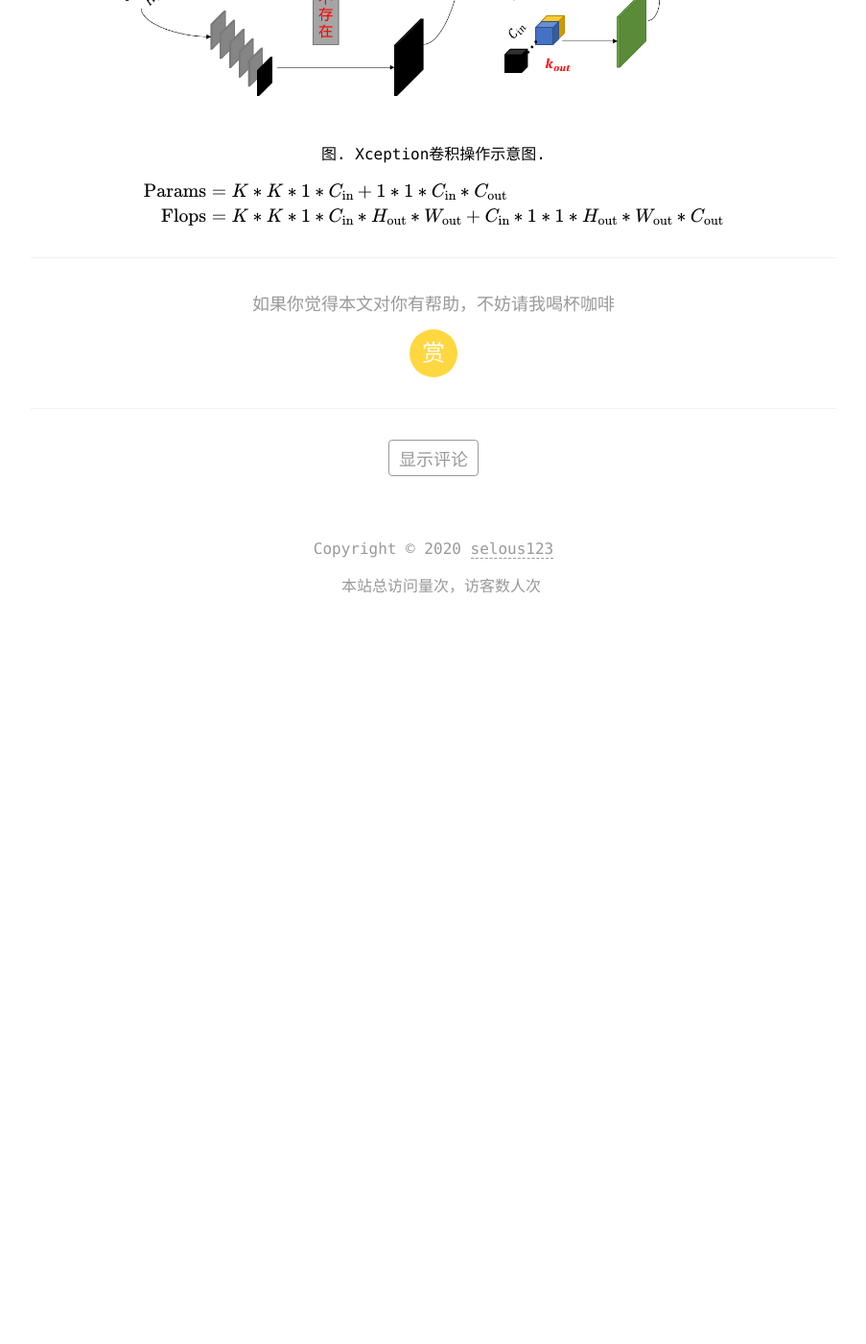
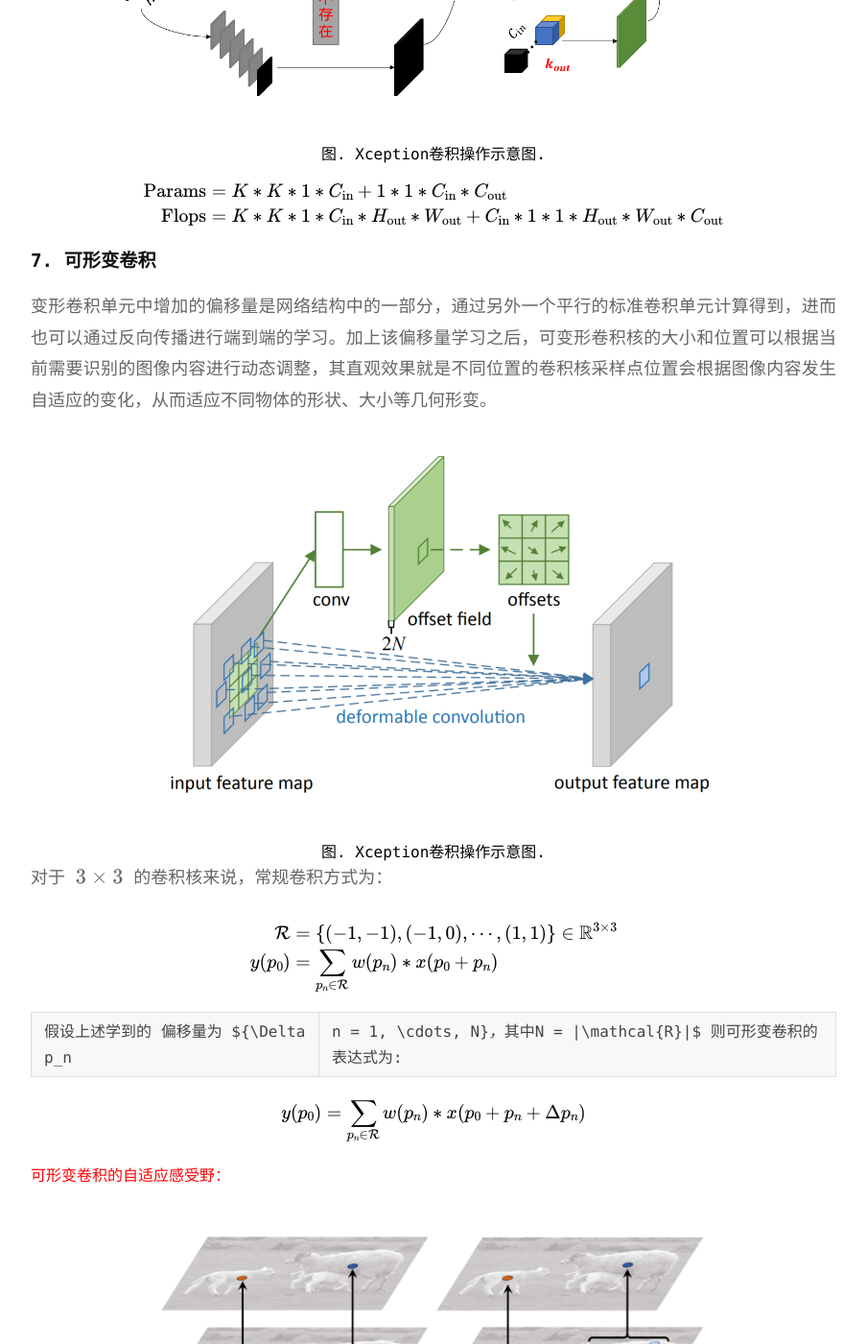
Before and after one commit to selous123/selous123.github.io, a Jekyll site: the page built from _posts/2020-03-19-卷积Conv操作总结.md, in a window 1280 px wide and 1400 px high, scrolled down 7279 px. Shown: the whole window at 96% size, without its empty margins (188-1091 px from the left). Built offline with Jekyll 4.4.1, drawn with Linux system fonts in a browser that asks for light colours; formulas are drawn with MathJax 3; a script that is not in the unit is left out; comment, search, counter and statistics services are not loaded; before the commit the page ends 7936 px from its top, so only the background shows below that; some of the changed text lies outside the part shown.

Commit message:
增加可形变卷积

```diff
--- a/_posts/2020-03-19-卷积Conv操作总结.md
+++ b/_posts/2020-03-19-卷积Conv操作总结.md
@@ -166,3 +166,42 @@ $$
 \text{Flops} &= K * K * 1 * C_\text{in} *  H_\text{out} * W_\text{out} + C_\text{in} * 1 * 1 * H_\text{out} * W_\text{out} * C_\text{out}
 \end{aligned}
 $$
+
+
+#### 7. 可形变卷积
+
+变形卷积单元中增加的偏移量是网络结构中的一部分，通过另外一个平行的标准卷积单元计算得到，进而也可以通过反向传播进行端到端的学习。加上该偏移量学习之后，可变形卷积核的大小和位置可以根据当前需要识别的图像内容进行动态调整，其直观效果就是不同位置的卷积核采样点位置会根据图像内容发生自适应的变化，从而适应不同物体的形状、大小等几何形变。
+
+
+<center><img src="https://selous123.github.io/assets/img/blog-conv/deformconv.png" width="70%" height="auto"/>
+
+<span>图. Xception卷积操作示意图.</span></center>
+
+对于 $3 \times 3$ 的卷积核来说，常规卷积方式为：
+
+$$
+\begin{aligned}
+\mathcal{R} &= \{(-1,-1),(-1,0),\cdots,(1,1)\} \in \mathbb{R}^{3 \times 3} \\
+y(p_0) &= \sum_{p_n\in\mathcal{R}} w(p_n) * x (p_0 + p_n)
+\end{aligned}
+$$
+
+假设上述学到的 偏移量为 $\{\Delta p_n| n = 1, \cdots, N\}$，其中 $N = \|\mathcal{R}\|$ 则可形变卷积的表达式为:
+
+$$
+y(p_0) = \sum_{p_n \in \mathcal{R}} w(p_n) * x(p_0+p_n+\Delta p_n)
+$$
+
+
+<font color="red"> 可形变卷积的自适应感受野：</font>
+
+
+
+<center><img src="https://selous123.github.io/assets/img/blog-conv/receptive_field.png" width="70%" height="auto"/>
+
+<span>图. 普通卷积和可形变卷积的感受比较.</span></center>
+
+
+<center><font size="5"> <b> Reference </b> </font></center>
+
+[1]. Dai, Jifeng, et al. "Deformable convolutional networks." ICCV 2017.
```
Also changed, not shown: assets/img/blog-conv/deformconv.png (added), assets/img/blog-conv/receptive_field.png (added).
